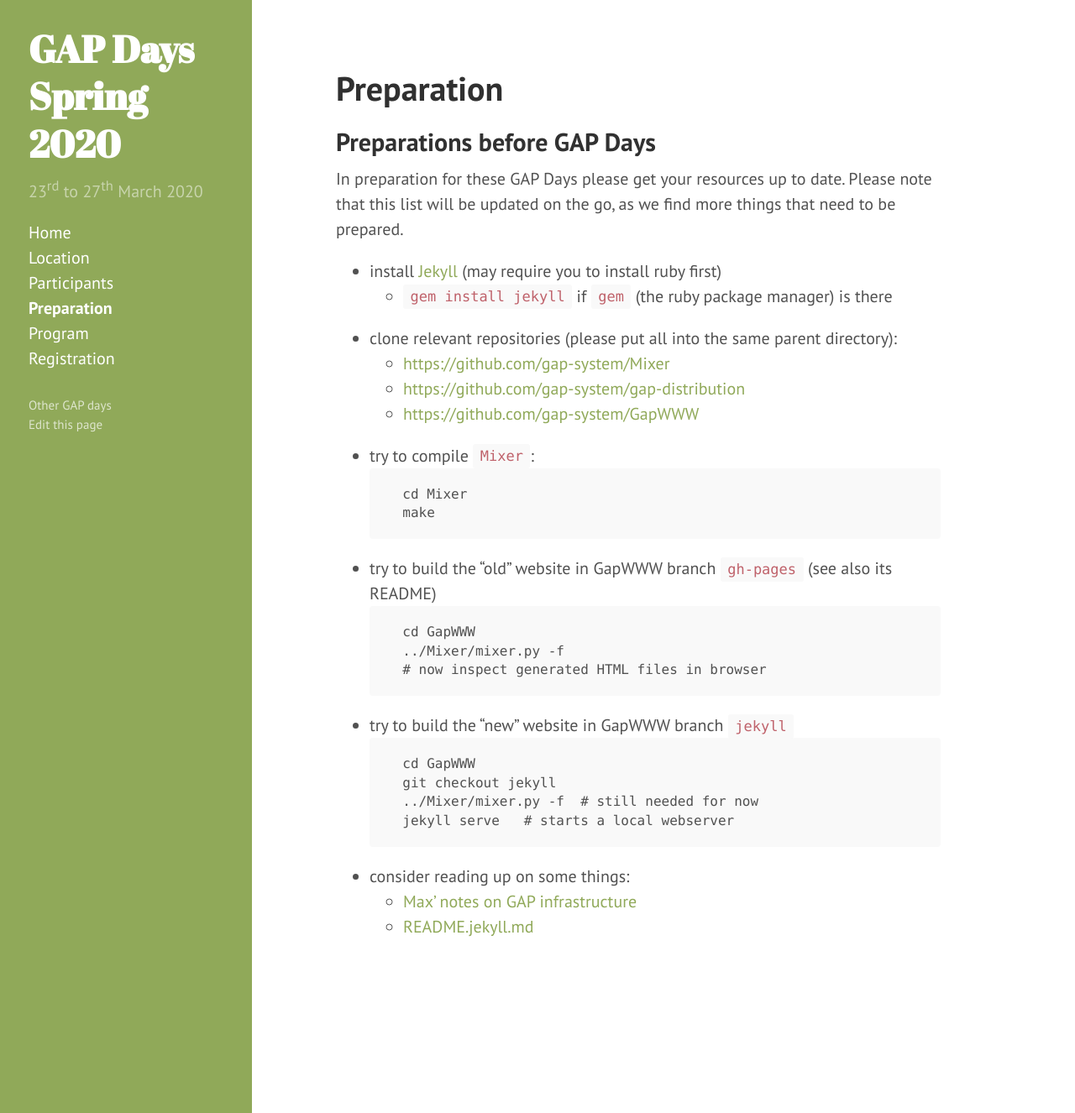
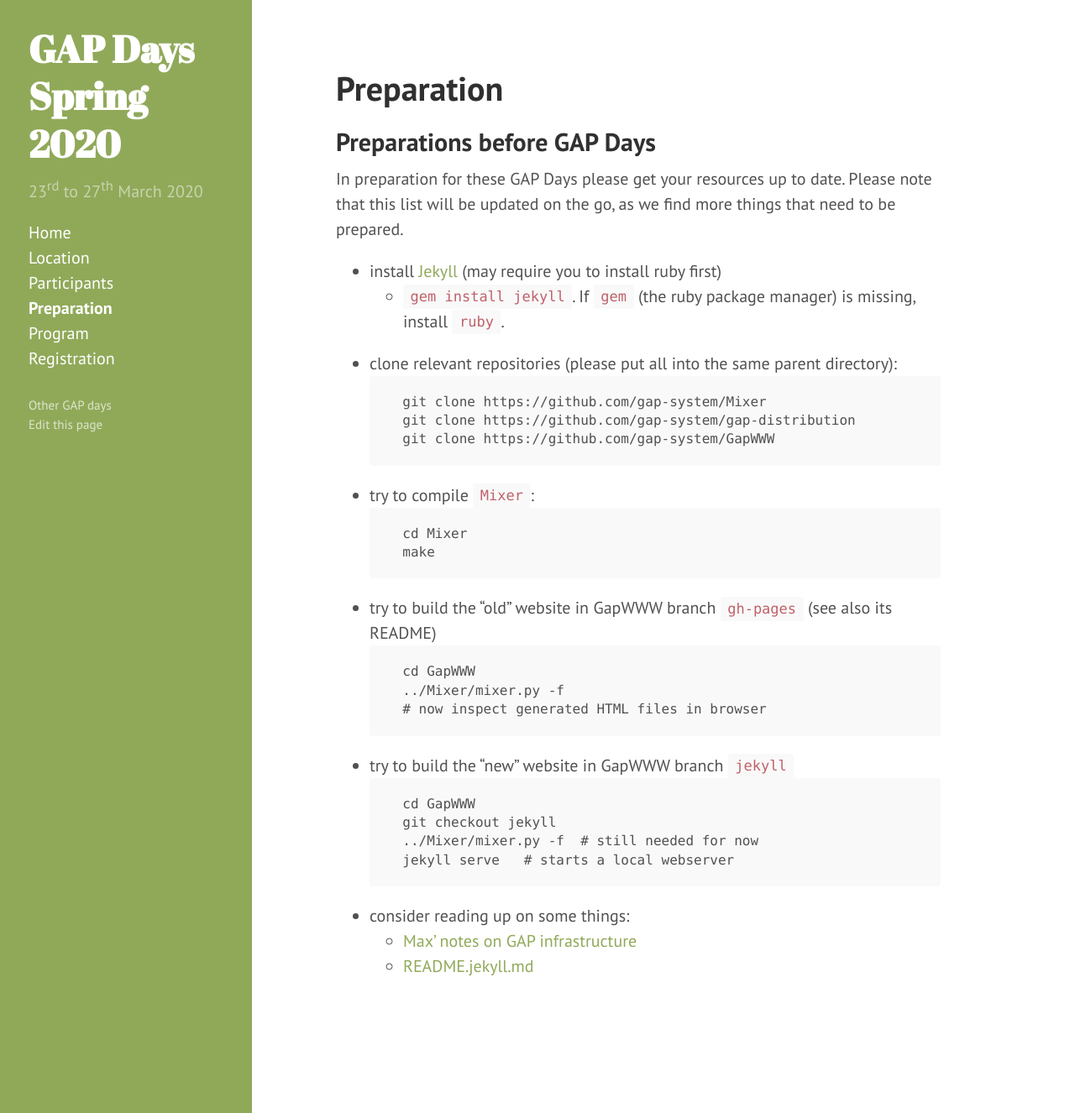
Before and after one commit to gapdays/gapdays2020-spring, a Jekyll site: the page built from preparation.md, in a window 1280 px wide and 1326 px high. Shown: the whole window at 84% size. Built offline with Jekyll 4.4.1, drawn with Linux system fonts in a browser that asks for light colours.

Commit message:
Minor improvements to preparation

````diff
--- a/preparation.md
+++ b/preparation.md
@@ -8,11 +8,14 @@ In preparation for these GAP Days please get your resources up to date.
 Please note that this list will be updated on the go, as we find more things that need to be prepared.
 
 - install [Jekyll](https://jekyllrb.com) (may require you to install ruby first)
-    - `gem install jekyll` if `gem` (the ruby package manager) is there
+    - `gem install jekyll`. If `gem` (the ruby package manager) is missing, install `ruby`.
 - clone relevant repositories (please put all into the same parent directory):
-    - <https://github.com/gap-system/Mixer>
-    - <https://github.com/gap-system/gap-distribution>
-    - <https://github.com/gap-system/GapWWW>
+    ```
+    git clone https://github.com/gap-system/Mixer
+    git clone https://github.com/gap-system/gap-distribution
+    git clone https://github.com/gap-system/GapWWW
+    ```
+
 - try to compile `Mixer`:
     ```
     cd Mixer
````
